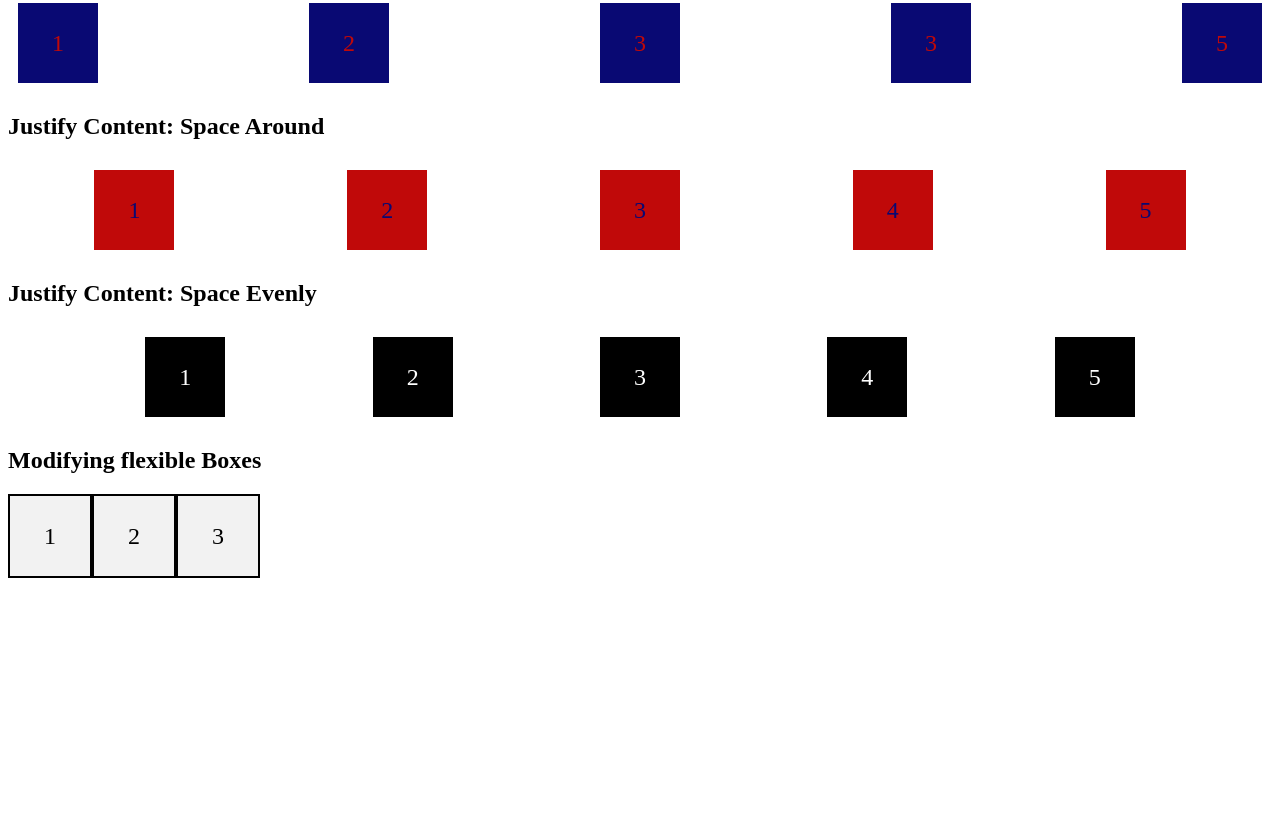
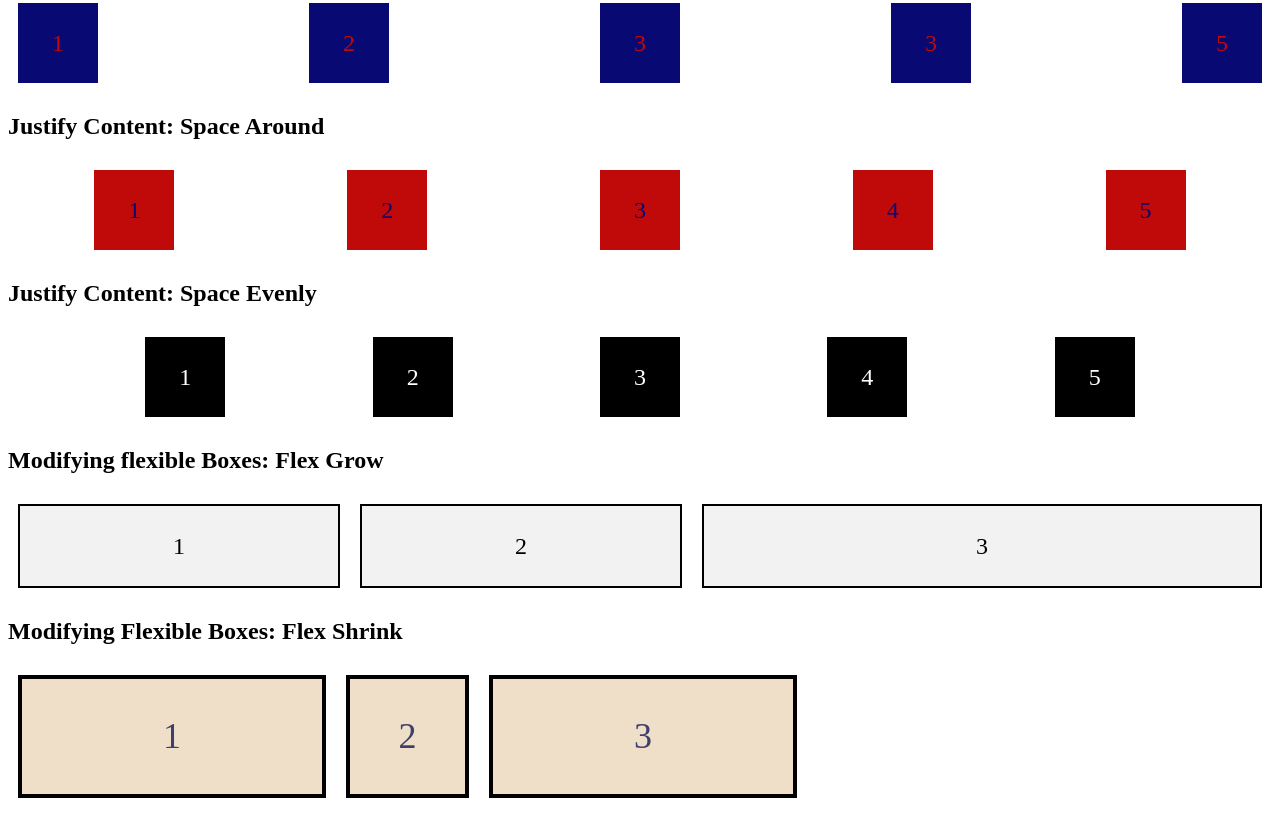
Before and after one commit to thevaliantjosh/thevaliantjosh, a website: page flexbox_practice.html in a window 1280 px wide. Shown: the part 807-1623 px from the top of the page. Before the commit the page ends 1393 px from the top, so only its background shows below. Drawn offline with Linux system fonts and the light colour scheme.

Commit message:
updates to flexbox_practice CSS and HTML

```diff
--- a/css/flexbox_practice.css
+++ b/css/flexbox_practice.css
@@ -20,7 +20,7 @@
 .flex-start {
     display: flex;
     /*Default Value is Stretch which makes all the items the same size along the cross axis*/
-    justify-content: flex-start;
+    /*justify-content: flex-start;*/
 }
 
 #flex-end {
@@ -100,8 +100,46 @@
     border: 2px solid black;
     font-size: 24px;
     text-align: center;
+    margin: 10px;
     width: 80px;
-    height: 80px;
     line-height: 80px;
+    flex-grow: 1;
+}
+
+.box-grow2 {
+    background-color: #f2f2f2;
+    border: 2px solid black;
+    font-size: 24px;
+    text-align: center;
+    margin: 10px;
+    width: 80px;
+    line-height: 80px;
+    flex-grow: 2;
+}
+
+.box-shrink {
+    border: 4px solid black;
+    margin: 10px;
+    font-size: 36px;
+    text-align: center;
+    width: 300px;
+    height: 115px;
+    line-height: 115px;
+    background-color: #efdec8;
+    color: #3f3f6e;
+    flex-shrink: 1;
 
 }
+
+.box-shrink2 {
+    border: 4px solid black;
+    margin: 10px;
+    font-size: 36px;
+    text-align: center;
+    width: 115px;
+    height: 115px;
+    line-height: 115px;
+    background-color: #efdec8;
+    color: #3f3f6e;
+    flex-shrink: 2;
+}
--- a/flexbox_practice.html
+++ b/flexbox_practice.html
@@ -69,11 +69,17 @@
           <div class="black-box">4</div>
           <div class="black-box">5</div>
       </div>
-    <h2>Modifying flexible Boxes</h2>
+    <h2>Modifying flexible Boxes: Flex Grow</h2>
     <div class="flex-start">
         <div class="box-grow">1</div>
         <div class="box-grow">2</div>
-        <div class="box-grow">3</div>
+        <div class="box-grow2">3</div>
+    </div>
+    <h2>Modifying Flexible Boxes: Flex Shrink </h2>
+    <div class="flex-start">
+        <div class="box-shrink">1</div>
+        <div class="box-shrink2">2</div>
+        <div class="box-shrink">3</div>
     </div>
 
 </body>
```
